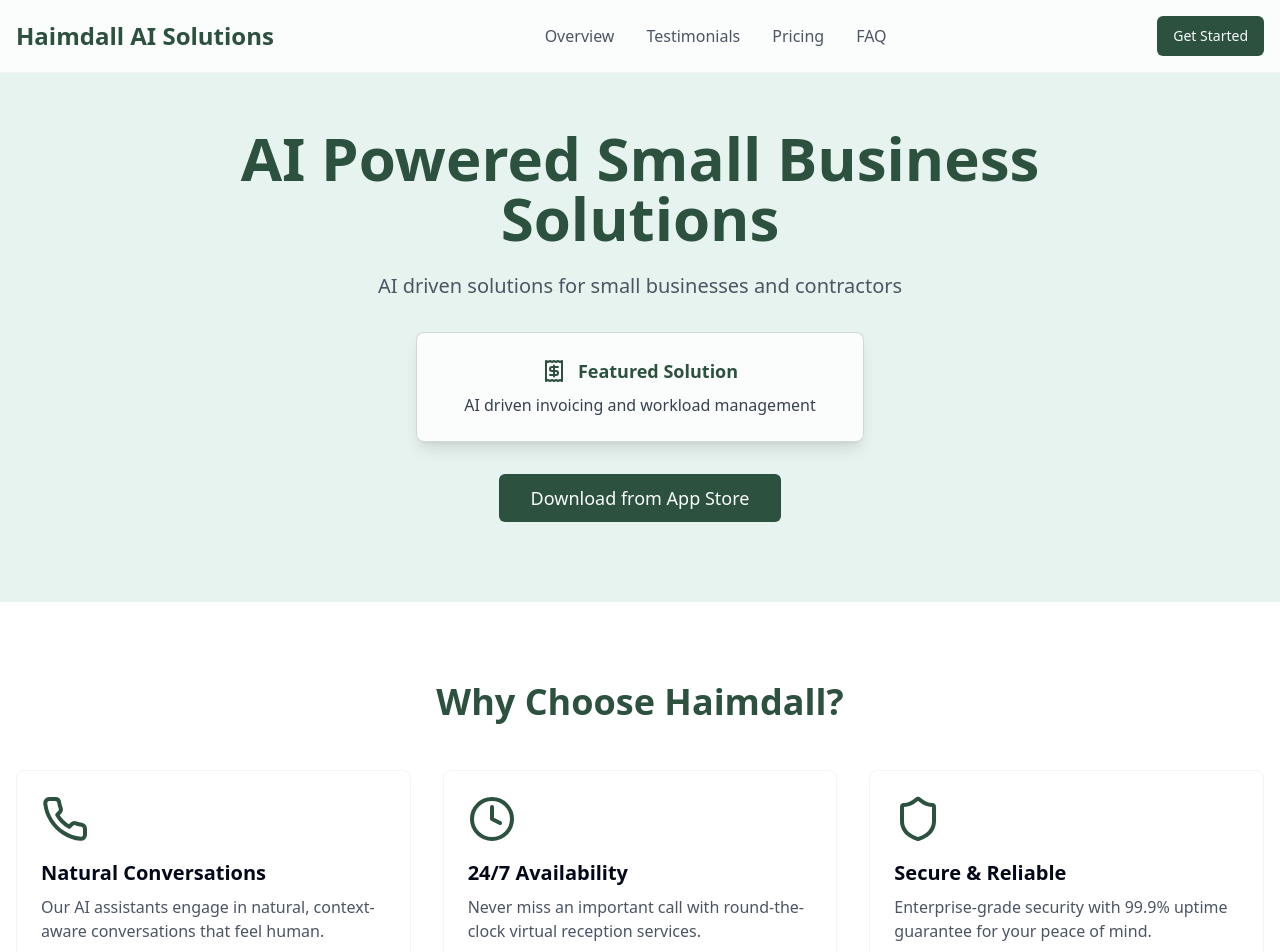
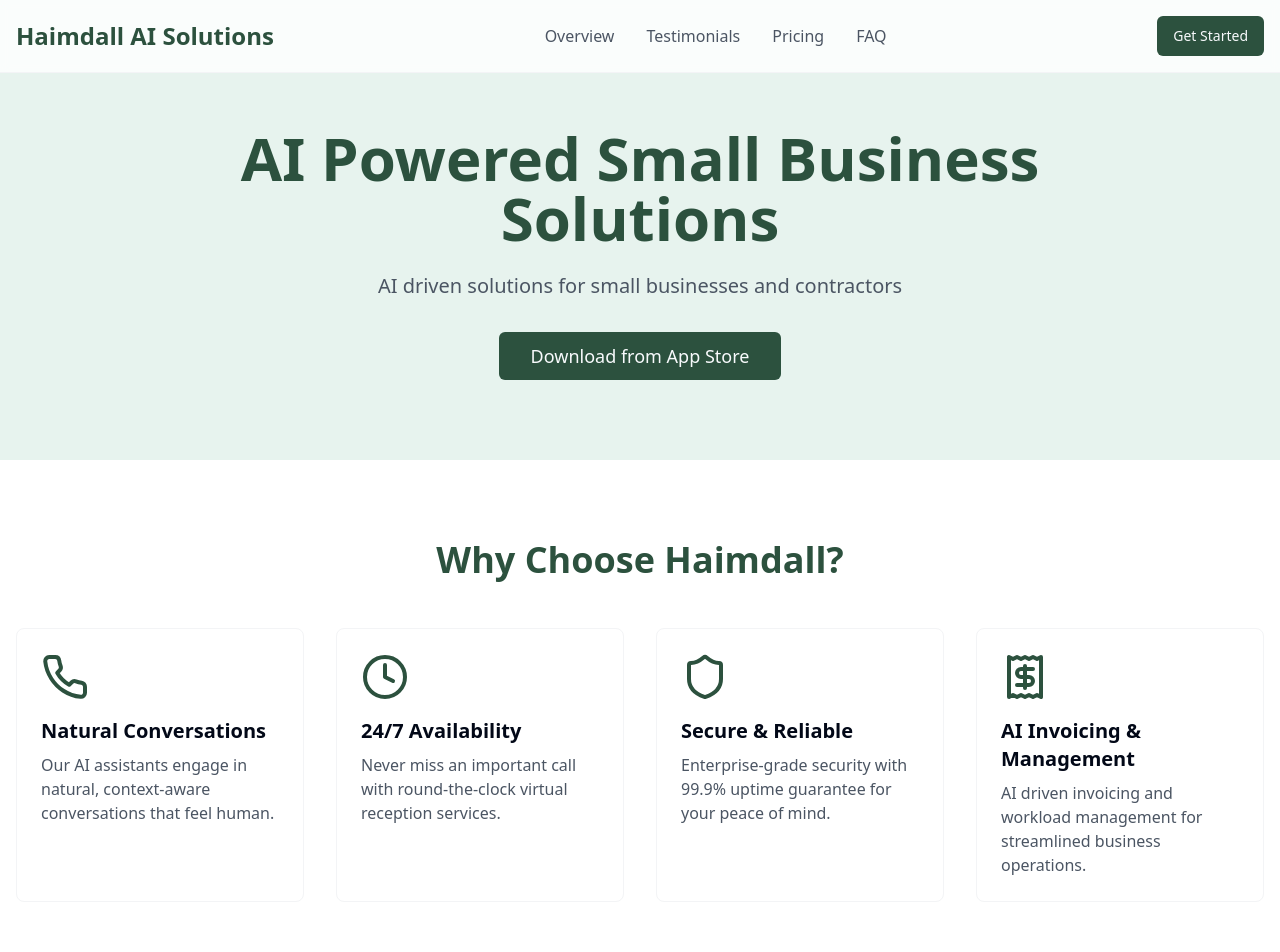
Before and after one commit to Haimdall1/virtual-forest-bot-answers, a React (Vite) app: page / in a window 1280 px wide. Shown: the top 952 px of the page. Built offline with nearby package versions, Linux system fonts and the light colour scheme.

Commit message:
Move featured solution section
Move the "Featured Solution" section to appear under the "Why Choose Haimdall?" section, resulting in four boxes displayed in that area.

```diff
--- a/src/components/Hero.tsx
+++ b/src/components/Hero.tsx
@@ -1,5 +1,4 @@
 import { Button } from "@/components/ui/button";
-import { Receipt } from "lucide-react";
 
 export const Hero = () => {
   return (
@@ -12,16 +11,6 @@ export const Hero = () => {
           <p className="text-lg md:text-xl text-gray-600 mb-8">
             AI driven solutions for small businesses and contractors
           </p>
-
-          <div className="bg-white/80 backdrop-blur-sm rounded-lg p-6 mb-8 border border-forest/20 shadow-lg max-w-md mx-auto">
-            <div className="flex items-center justify-center gap-3 mb-2">
-              <Receipt className="h-6 w-6 text-forest" />
-              <h3 className="text-lg font-semibold text-forest">Featured Solution</h3>
-            </div>
-            <p className="text-gray-700">
-              AI driven invoicing and workload management
-            </p>
-          </div>
 
           <Button
             className="bg-forest hover:bg-forest/90 text-lg px-8 py-6"
--- a/src/components/Overview.tsx
+++ b/src/components/Overview.tsx
@@ -1,4 +1,4 @@
-import { Phone, Clock, Shield } from "lucide-react";
+import { Phone, Clock, Shield, Receipt } from "lucide-react";
 
 const features = [
   {
@@ -16,6 +16,11 @@ const features = [
     title: "Secure & Reliable",
     description: "Enterprise-grade security with 99.9% uptime guarantee for your peace of mind.",
   },
+  {
+    icon: Receipt,
+    title: "AI Invoicing & Management",
+    description: "AI driven invoicing and workload management for streamlined business operations.",
+  },
 ];
 
 export const Overview = () => {
@@ -25,7 +30,7 @@ export const Overview = () => {
         <h2 className="text-4xl font-bold text-center text-forest mb-12">
           Why Choose Haimdall?
         </h2>
-        <div className="grid md:grid-cols-3 gap-8">
+        <div className="grid md:grid-cols-2 lg:grid-cols-4 gap-8">
           {features.map((feature) => (
             <div key={feature.title} className="p-6 rounded-lg border border-gray-100 hover:border-forest/20 transition-colors">
               <feature.icon className="w-12 h-12 text-forest mb-4" />
```
